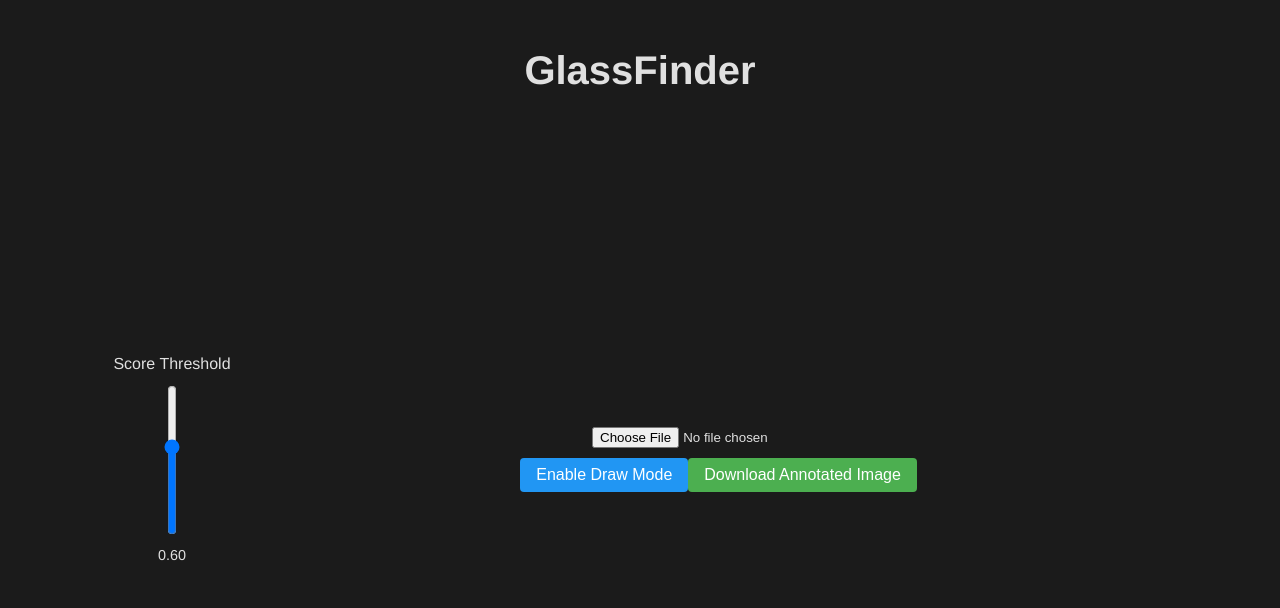
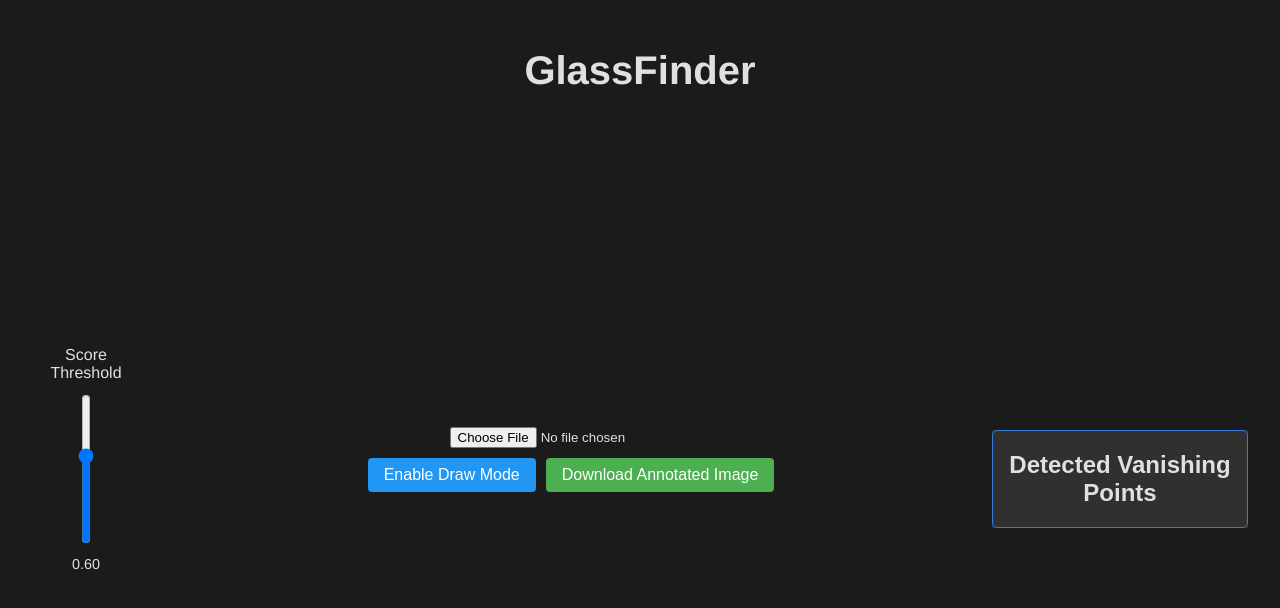
Before and after one commit to TRoutin/PFE_GlassFinder, a Vue app in the folder web/frontend/app/: page / in a window 1280 px wide. Shown: the top 608 px of the page. Built offline with nearby package versions, Linux system fonts and the light colour scheme.

Commit message:
Ajout de l'affichage des coordonnées des points de fuites

```diff
--- a/web/frontend/app/src/App.vue
+++ b/web/frontend/app/src/App.vue
@@ -27,6 +27,7 @@
             @contextmenu.prevent="onContextMenu"></canvas>
         </div>
 
+
         <!-- Control Buttons -->
         <div class="control-buttons">
           <button @click="toggleDrawMode" class="toggle-button">
@@ -42,6 +43,9 @@
           <button @click="deleteAnnotation">Delete</button>
         </div>
       </div>
+      <div class="vanishing-point-container">
+            <VanishingPoint :imageFile="uploadedFile"></VanishingPoint>
+      </div>
     </div>
   </div>
 </template>
@@ -50,11 +54,14 @@
 <script>
 import axios from "axios";
 import ScoreSlider from "./components/ScoreSlider.vue";
+import VanishingPoint from "./components/VanishingPoint.vue";
+
 
 
 export default {
   components: {
     ScoreSlider,
+    VanishingPoint
   },
   data() {
     return {
@@ -69,12 +76,14 @@ export default {
       showContextMenu: false, // Display the context menu
       contextMenuStyle: {},
       draggingPoint: null, // Corner being dragged
+      uploadedFile: null, // Stocke le fichier uploadé
     };
   },
   methods: {
     onImageUpload(event) {
       const file = event.target.files[0];
       if (file) {
+        this.uploadedFile= file;
         this.image = file;
         this.annotations = []; // Clear existing annotations
         this.visibleAnnotations = [...this.annotations];
@@ -415,6 +424,7 @@ h1 {
 
 .main-container {
   display: flex;
+  flex-direction: row;
   align-items: center;
   justify-content: center;
   height: 80vh;
@@ -423,8 +433,9 @@ h1 {
 .slider-container {
   display: flex;
   justify-content: center;
-  margin-right: 20px;
+  margin-right: auto;
   height: 100%;
+  width: 10vw;
 }
 
 .content-container {
@@ -432,7 +443,7 @@ h1 {
   flex-direction: column;
   align-items: center;
   justify-content: center;
-  width: 70vw;
+  width: 65vw;
 }
 
 .image-container {
@@ -463,6 +474,13 @@ canvas:nth-child(2) { /* Annotation Canvas */
   flex: none;
   z-index: 2;
   margin-left: -100%;
+}
+
+.vanishing-point-container {
+  margin-left: auto; /* Aligne le composant à droite */
+  margin-top: 20px;
+  width: 20vw;
+ flex-direction: row;
 }
 
 .context-menu {
@@ -496,11 +514,13 @@ canvas:nth-child(2) { /* Annotation Canvas */
   border: none;
   border-radius: 0.25rem;
   cursor: pointer;
-  margin-top: 10px;
+  margin-left: 10px;
+  margin-right: 10px;
 }
 
 .download-button:hover {
   background-color: #43a047;
+  margin-right: 10px;
 }
 
 .toggle-button {
@@ -524,6 +544,7 @@ canvas:nth-child(2) { /* Annotation Canvas */
 .toggle-button:hover {
   background-color: #1e88e5;
 }
-
-
+.control-buttons {
+  margin-top: 10px;
+}
 </style>
--- /dev/null
+++ b/web/frontend/app/src/components/VanishingPoint.vue
@@ -0,0 +1,82 @@
+<template>
+    <div id="vanishing-points">
+      <!-- Affichage des résultats -->
+      <div class="results-section">
+        <h2>Detected Vanishing Points</h2>
+        <ul>
+          <li v-for="(point, index) in vanishingPoints" :key="index">
+            Vanishing Point {{ index + 1 }}: (x : {{ point.x.toFixed(2) }}, y : {{ point.y.toFixed(2) }})
+          </li>
+        </ul>
+      </div>
+    </div>
+  </template>
+
+  <script>
+  import axios from "axios";
+
+  export default {
+    props: {
+      imageFile: {
+        type: File, // La prop accepte un fichier
+        required: false,
+      },
+    },
+    data() {
+      return {
+        vanishingPoints: null, // Points de fuite détectés
+      };
+    },
+    watch: {
+      // Détecte les changements sur la prop `imageFile`
+      imageFile: {
+        immediate: true, // Appelle le gestionnaire au chargement initial
+        handler(newFile) {
+          if (newFile) {
+            this.detectVanishingPoints(newFile);
+          }
+        },
+      },
+    },
+    methods: {
+      detectVanishingPoints(file) {
+        const formData = new FormData();
+        formData.append("file", file);
+
+        const params = {
+          sigma: 5.0,
+          iterations: 3000,
+          line_len: 11,
+          line_gap: 7,
+          threshold: 2.0,
+        };
+
+        axios
+          .post("http://127.0.0.1:8000/detect-vanishing-points/", formData, {
+            params,
+          })
+          .then((response) => {
+            this.vanishingPoints = response.data.vanishing_points;
+          })
+          .catch((error) => {
+            console.error("Error detecting vanishing points:", error);
+          });
+      },
+    },
+  };
+  </script>
+
+  <style>
+  #vanishing-points {
+    font-family: Arial, sans-serif;
+    text-align: center;
+    margin: auto;
+    background-color: #313030;
+  }
+
+  .results-section {
+    margin-top: 20px;
+    border: 1px solid #367ae0;
+    border-radius: 5px;
+  }
+  </style>
```
